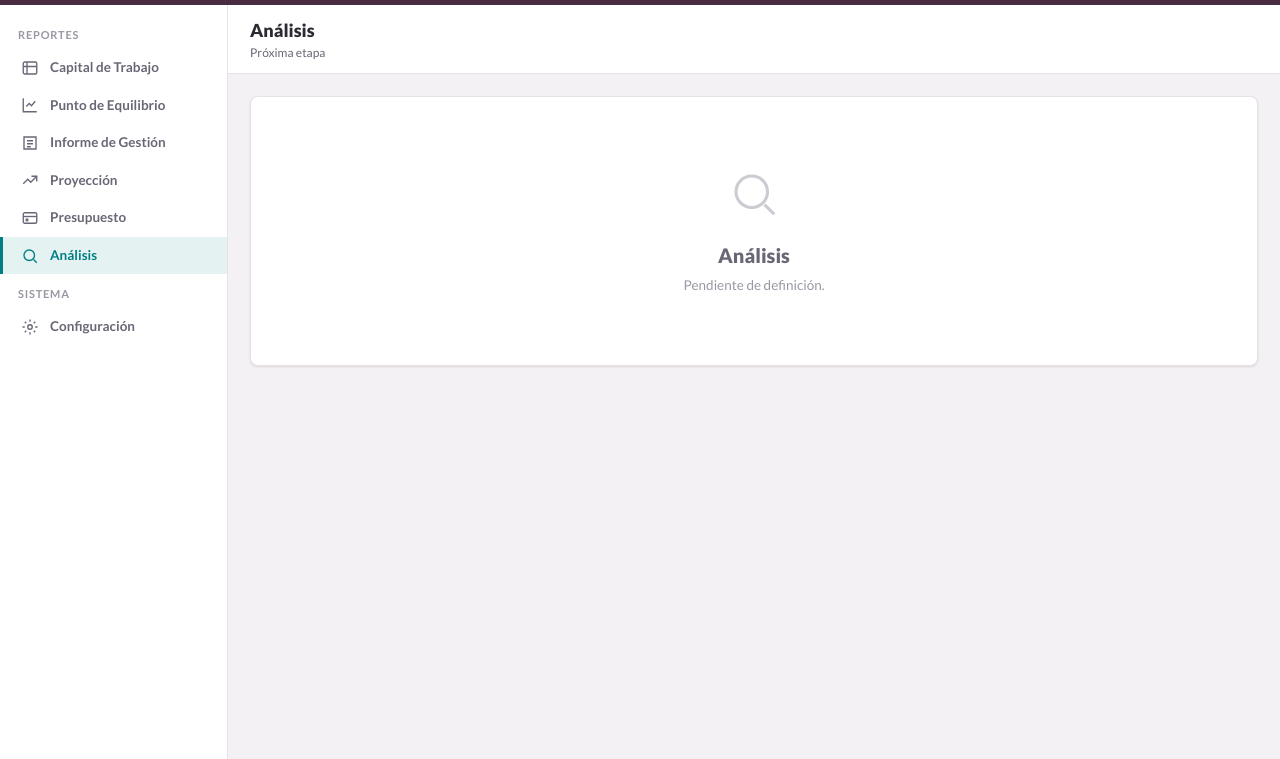
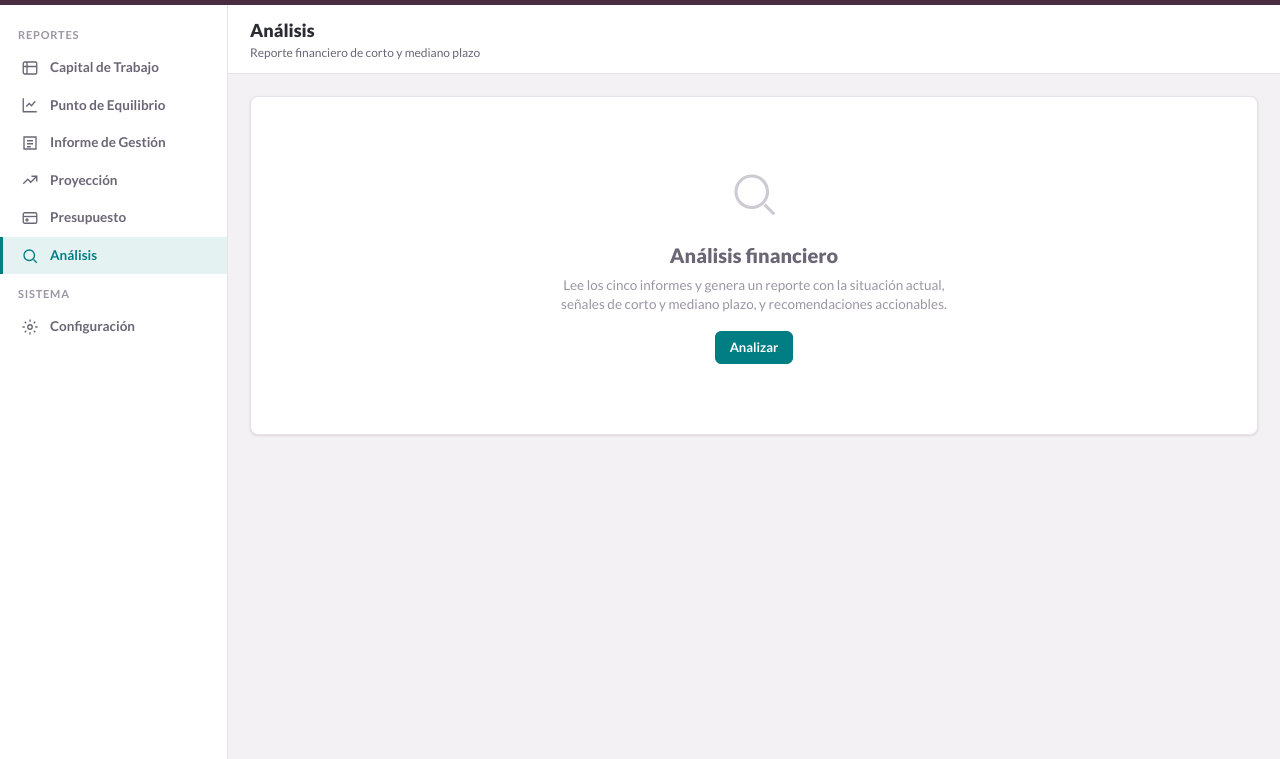
Before and after one commit to alejandrogomez-code/Informes-Gerenciales-DEAM, a website with bundled scripts: page index.html in a window 1280 px wide. Both pictures are taken after a click on the element 507 px from the left and 441 px from the top of the page. Shown: the part 41-800 px from the top of the page. Built offline with nearby package versions, Linux system fonts and the light colour scheme; some packages are replaced by stand-ins of ours; no server answers; the database is empty.

Commit message:
Update index.html

```diff
--- a/index.html
+++ b/index.html
@@ -133,6 +133,7 @@
       <div class="control-panel">
         <div class="crumb">Proyección<small id="py-sub">Flujo de caja · 12 meses · valores en ARS ($)</small></div>
         <div class="cp-spacer"></div>
+        <div class="py-updated" id="py-updated">Sin actualizaciones registradas</div>
         <div class="field no-print"><label>Moneda</label>
           <div class="seg" id="py-moneda"><button class="on" data-moneda="ars" onclick="pySetMoneda('ars')">ARS $</button><button data-moneda="usd" onclick="pySetMoneda('usd')">USD</button></div></div>
         <div class="field no-print"><label>&nbsp;</label><div style="display:flex;gap:8px">
@@ -184,7 +185,13 @@
         <div id="pr-host"></div>
       </div>
     </section>
-    <section class="view" id="view-analisis"><div class="control-panel"><div class="crumb">Análisis<small>Próxima etapa</small></div></div><div class="content"><div class="panel"><div class="placeholder"><svg viewBox="0 0 24 24" fill="none" stroke="currentColor"><circle cx="11" cy="11" r="7"/><path d="M21 21l-4.3-4.3"/></svg><h2>Análisis</h2><p>Pendiente de definición.</p></div></div></div></section>
+    <section class="view" id="view-analisis">
+      <div class="control-panel">
+        <div class="crumb">Análisis<small id="an-sub">Reporte financiero de corto y mediano plazo</small></div>
+        <div class="cp-spacer"></div>
+      </div>
+      <div class="content"><div id="an-host"></div></div>
+    </section>
 
     <section class="view" id="view-config"><div class="control-panel"><div class="crumb">Configuración<small>Umbrales de los indicadores</small></div></div>
       <div class="content"><div class="note"><span>⚙️</span><div>Umbrales por defecto sugeridos para una importadora en Argentina. Cuando pasemos a base de datos quedarán configurables y se guardarán en Supabase.</div></div>
@@ -261,5 +268,6 @@
 <script src="gestion.js"></script>
 <script src="proyeccion.js"></script>
 <script src="presupuesto.js"></script>
+<script src="analisis.js"></script>
 </body>
 </html>
```
